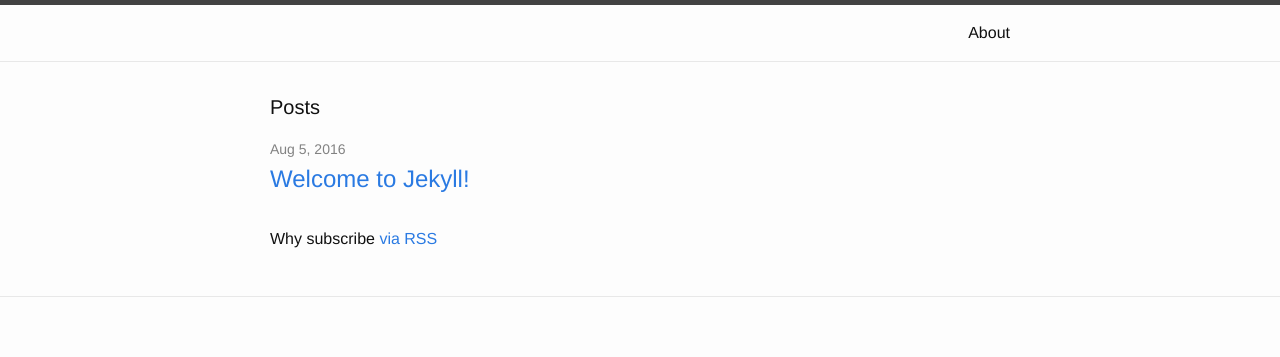
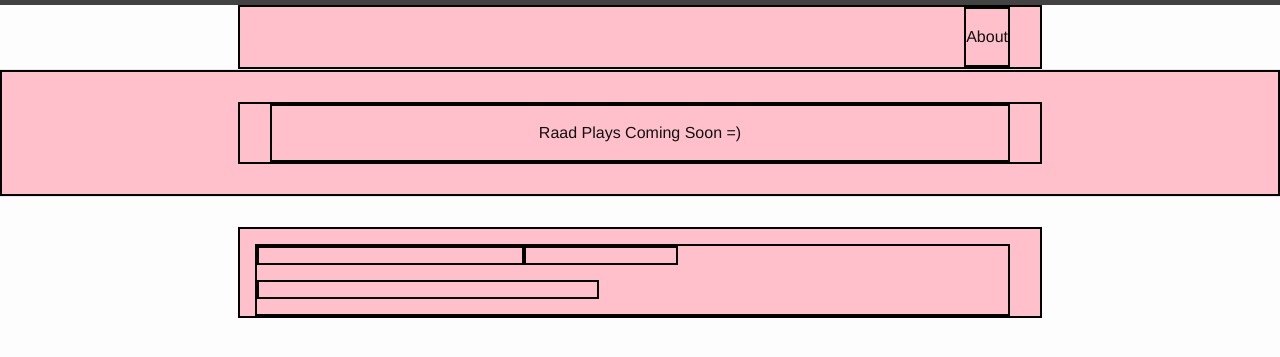
Before and after one commit to surelysherlock/raadplays, a Jekyll site: the page built from index.html, in a window 1280 px wide. Shown: the top 357 px of the page. Built offline with Jekyll 4.4.1, drawn with Linux system fonts in a browser that asks for light colours.

Commit message:
Update index.html

```diff
--- a/index.html
+++ b/index.html
@@ -1,23 +1,17 @@
 ---
 layout: default
 ---
+<!DOCTYPE html>
+<html>
+  <head>
+    <link type="text/css" rel="stylesheet" href="jack.css"/>
+    <title> Raad Plays </title>
+  </head>
+  <body>
 
-<div class="home">
+    <div>
+      <p><center> Raad Plays Coming Soon =)</center></p>
 
-  <h1 class="page-heading">Posts</h1>
-
-  <ul class="post-list">
-    {% for post in site.posts %}
-      <li>
-        <span class="post-meta">{{ post.date | date: "%b %-d, %Y" }}</span>
-
-        <h2>
-          <a class="post-link" href="{{ post.url | prepend: site.baseurl }}">{{ post.title }}</a>
-        </h2>
-      </li>
-    {% endfor %}
-  </ul>
-
-  <p class="rss-subscribe">Why subscribe <a href="{{ "/feed.xml" | prepend: site.baseurl }}">via RSS</a></p>
-
-</div>
+    </div>
+  </body>
+</html>
```
